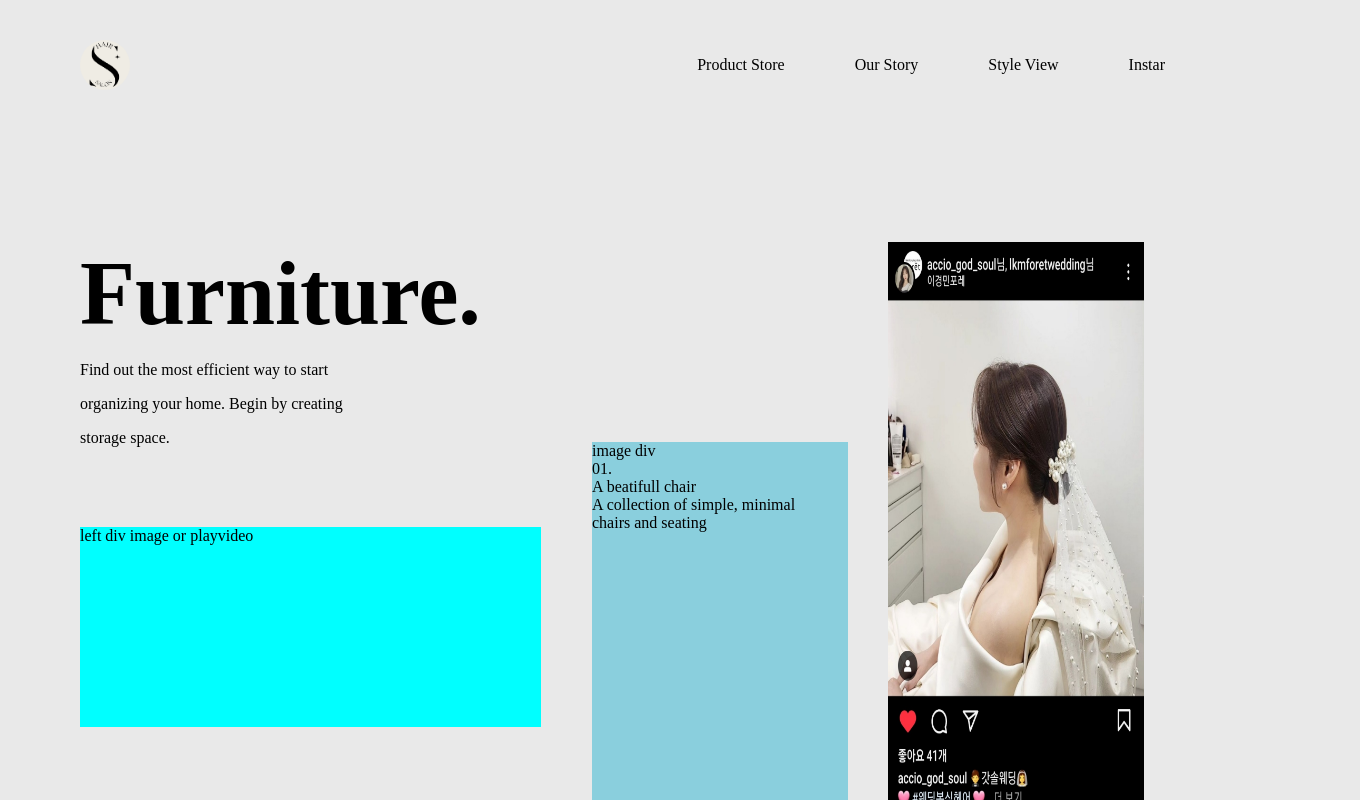
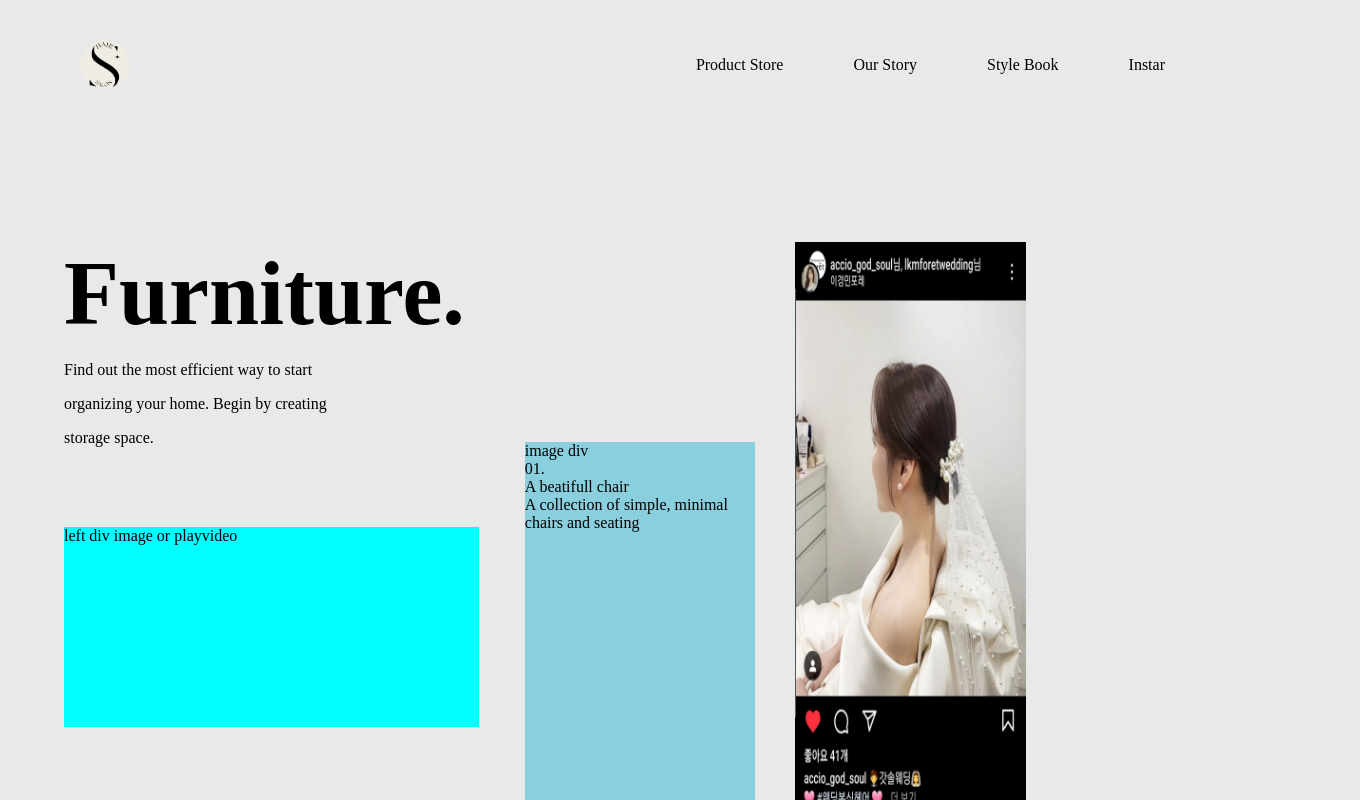
Before and after one commit to ddpound/shin, a Next.js app: page / in a window 1280 px wide. Shown: the top 800 px of the page, 1360 px wide, since content can reach past the window. Built offline with nearby package versions, Linux system fonts and the light colour scheme.

Commit message:
라우팅 작업중이며 메인 css잘못된 점 수정중, 현재 마진 문제가 발생함함

```diff
--- a/src/app/components/HeaderCompnent.js
+++ b/src/app/components/HeaderCompnent.js
@@ -4,13 +4,13 @@ function HeaderComponent(){
     return (
         <header>
             <div className="header-logo-div">
-                <img className="main-logo-img" src="/logo/hair.png" />
+                <Link href="/"><img className="main-logo-img" src="/logo/hair.png"/></Link>
             </div>
             <div className="menu-list">
                 <ol>
-                    <li>Product Store</li>
+                    <Link href="/store"><li>Product Store</li></Link>
                     <li>Our Story</li>
-                    <Link href={"/style-view"}><li>Style View</li></Link>
+                    <Link href="/style-book"><li>Style Book</li></Link>
                     <li>Instar</li>
                 </ol>
             </div>
--- a/src/app/globals.css
+++ b/src/app/globals.css
@@ -9,13 +9,6 @@ body, html{
 a{
   color: black;
 }
-
-.test{
-  color: black;
-  background-color: "black";
-  width: 100%;
-}
-
 
 header{
   margin: 40px 80px;
@@ -67,10 +60,17 @@ header{
 
 /* 메인페이지 css */
 .main-div{
-  width: 100%;
+  width: 90%;
   height: 100vw;
   display: flex;
-  margin: 150px 80px;
+  margin: 150px auto;
+}
+
+/* 페이지별 메인 div*/
+.page-main-div{
+  width: 90%;
+  height: 100vw;
+  margin: 150px auto;
 }
 
 .main-left-div{
@@ -232,3 +232,15 @@ footer{
   height: 30px;
   margin: 28px auto;
 }
+
+/* style book css */
+
+.right-style-book{
+  width: 50%;
+  margin-right: 0;
+  margin-left: auto;
+}
+
+.left-style-book{
+  width: 50%;
+}
```
Also changed, not shown: src/app/store/page.js (added, +7 -0 lines), src/app/style-book/page.js (added, +14 -0 lines), src/app/style-view/page.js (deleted, +0 -9 lines).
